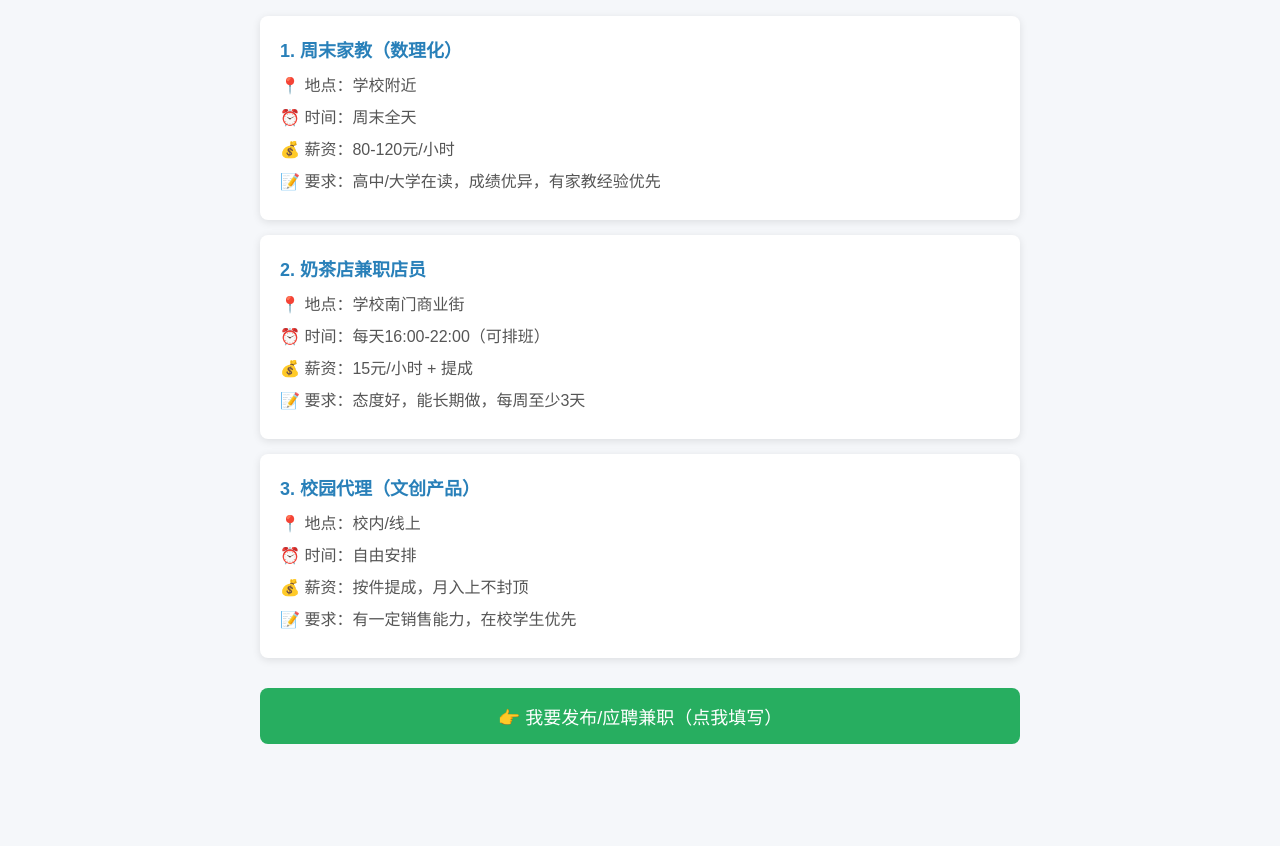
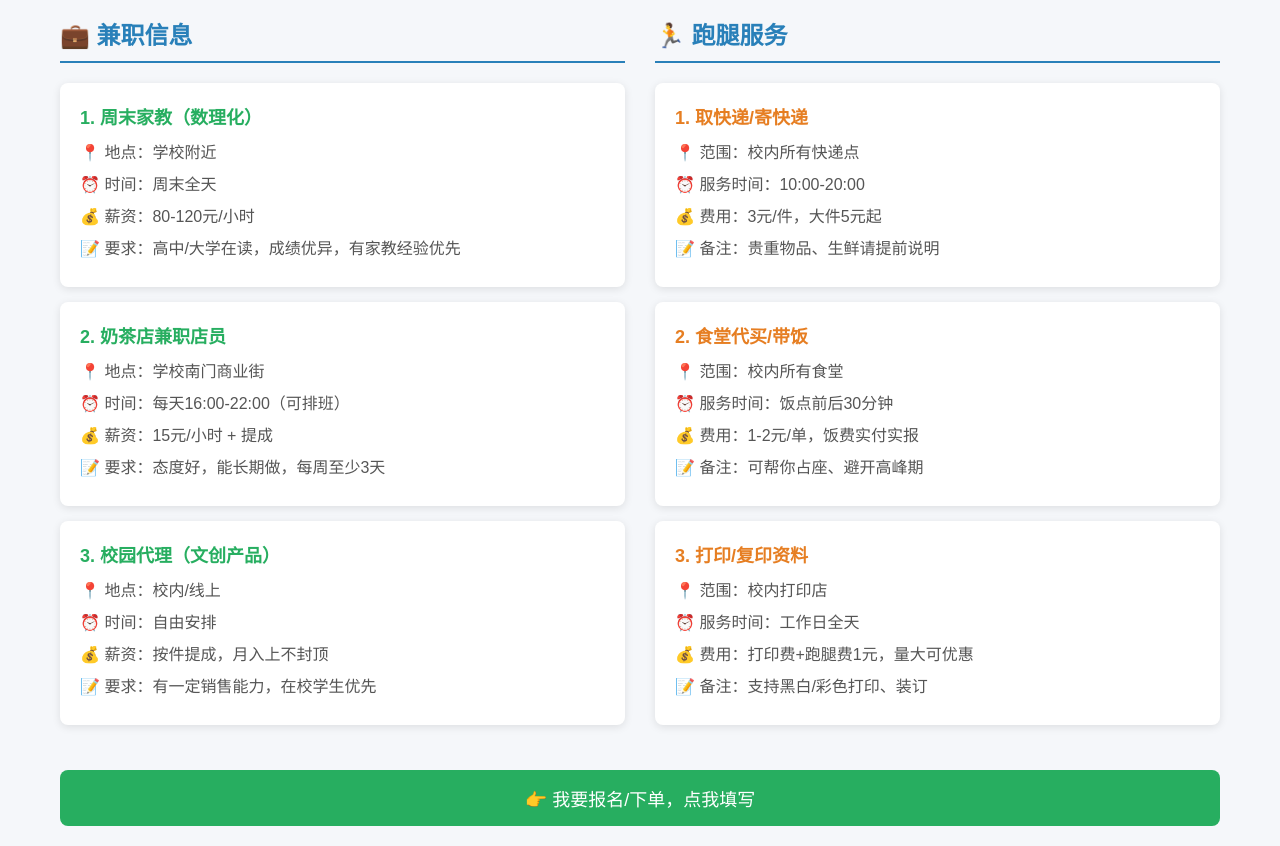
Before and after one commit to Xinyu903/xiaoyuan-service, a plain HTML site: page index.html in a window 1280 px wide. Shown: the part 80-926 px from the top of the page. Before the commit the page ends 844 px from the top, so only its background shows below. Drawn offline with Linux system fonts and the light colour scheme.

Commit message:
Add files via upload

```diff
--- a/index.html
+++ b/index.html
@@ -3,7 +3,7 @@
 <head>
     <meta charset="UTF-8">
     <meta name="viewport" content="width=device-width, initial-scale=1.0">
-    <title>校园兼职信息平台</title>
+    <title>校园服务信息平台</title>
     <style>
         * {
             margin: 0;
@@ -13,7 +13,7 @@
         }
         body {
             background-color: #f5f7fa;
-            max-width: 800px;
+            max-width: 1200px;
             margin: 0 auto;
             padding: 20px;
         }
@@ -22,20 +22,38 @@
             text-align: center;
             margin-bottom: 30px;
         }
-        .job-card {
+        /* 左右两栏容器 */
+        .container {
+            display: flex;
+            gap: 30px;
+            margin-bottom: 30px;
+        }
+        .column {
+            flex: 1;
+        }
+        .column h2 {
+            color: #2980b9;
+            border-bottom: 2px solid #2980b9;
+            padding-bottom: 10px;
+            margin-bottom: 20px;
+        }
+        .job-card, .errand-card {
             background: white;
             padding: 20px;
             margin: 15px 0;
             border-radius: 8px;
             box-shadow: 0 2px 8px rgba(0,0,0,0.1);
         }
-        .job-title {
+        .job-title, .errand-title {
             font-size: 18px;
             font-weight: bold;
-            color: #2980b9;
+            color: #27ae60;
             margin-bottom: 10px;
         }
-        .job-detail {
+        .errand-title {
+            color: #e67e22;
+        }
+        .job-detail, .errand-detail {
             margin: 8px 0;
             color: #555;
         }
@@ -54,12 +72,21 @@
         .form-link:hover {
             background: #2ecc71;
         }
+        /* 手机上自动变成上下布局 */
+        @media (max-width: 768px) {
+            .container {
+                flex-direction: column;
+            }
+        }
     </style>
 </head>
 <body>
-    <h1>📋 校园兼职信息平台</h1>
+    <h1>📋 校园服务信息平台</h1>
 
-    <!-- 这里是示例兼职信息，你可以随时修改/新增/删除 -->
+    <div class="container">
+        <!-- 左边：兼职信息 -->
+        <div class="column">
+            <h2>💼 兼职信息</h2>
             <div class="job-card">
                 <div class="job-title">1. 周末家教（数理化）</div>
                 <div class="job-detail">📍 地点：学校附近</div>
@@ -67,7 +94,6 @@
                 <div class="job-detail">💰 薪资：80-120元/小时</div>
                 <div class="job-detail">📝 要求：高中/大学在读，成绩优异，有家教经验优先</div>
             </div>
-
             <div class="job-card">
                 <div class="job-title">2. 奶茶店兼职店员</div>
                 <div class="job-detail">📍 地点：学校南门商业街</div>
@@ -75,7 +101,6 @@
                 <div class="job-detail">💰 薪资：15元/小时 + 提成</div>
                 <div class="job-detail">📝 要求：态度好，能长期做，每周至少3天</div>
             </div>
-
             <div class="job-card">
                 <div class="job-title">3. 校园代理（文创产品）</div>
                 <div class="job-detail">📍 地点：校内/线上</div>
@@ -83,10 +108,41 @@
                 <div class="job-detail">💰 薪资：按件提成，月入上不封顶</div>
                 <div class="job-detail">📝 要求：有一定销售能力，在校学生优先</div>
             </div>
+        </div>
 
-    <!-- 你的表单链接已经嵌入，不用再修改了 -->
-    <a href=https://f.wps.cn/g/ZkHcYryq/" " target="_blank" class="form-link">
-        👉 我要发布/应聘兼职（点我填写）
+        <!-- 右边：跑腿服务 -->
+        <div class="column">
+            <h2>🏃 跑腿服务</h2>
+            <div class="errand-card">
+                <div class="errand-title">1. 取快递/寄快递</div>
+                <div class="errand-detail">📍 范围：校内所有快递点</div>
+                <div class="errand-detail">⏰ 服务时间：10:00-20:00</div>
+                <div class="errand-detail">💰 费用：3元/件，大件5元起</div>
+                <div class="errand-detail">📝 备注：贵重物品、生鲜请提前说明</div>
+            </div>
+            <div class="errand-card">
+                <div class="errand-title">2. 食堂代买/带饭</div>
+                <div class="errand-detail">📍 范围：校内所有食堂</div>
+                <div class="errand-detail">⏰ 服务时间：饭点前后30分钟</div>
+                <div class="errand-detail">💰 费用：1-2元/单，饭费实付实报</div>
+                <div class="errand-detail">📝 备注：可帮你占座、避开高峰期</div>
+            </div>
+            <div class="errand-card">
+                <div class="errand-title">3. 打印/复印资料</div>
+                <div class="errand-detail">📍 范围：校内打印店</div>
+                <div class="errand-detail">⏰ 服务时间：工作日全天</div>
+                <div class="errand-detail">💰 费用：打印费+跑腿费1元，量大可优惠</div>
+                <div class="errand-detail">📝 备注：支持黑白/彩色打印、装订</div>
+            </div>
+        </div>
+    </div>
+
+    <!-- 提交按钮 -->
+    <a href=" "
+       target="_blank"
+       rel="noopener noreferrer"
+       class="form-link">
+       👉 我要报名/下单，点我填写
     </a >
 
 </body>
```
Lines whose indentation alone changed are shown as unchanged.
